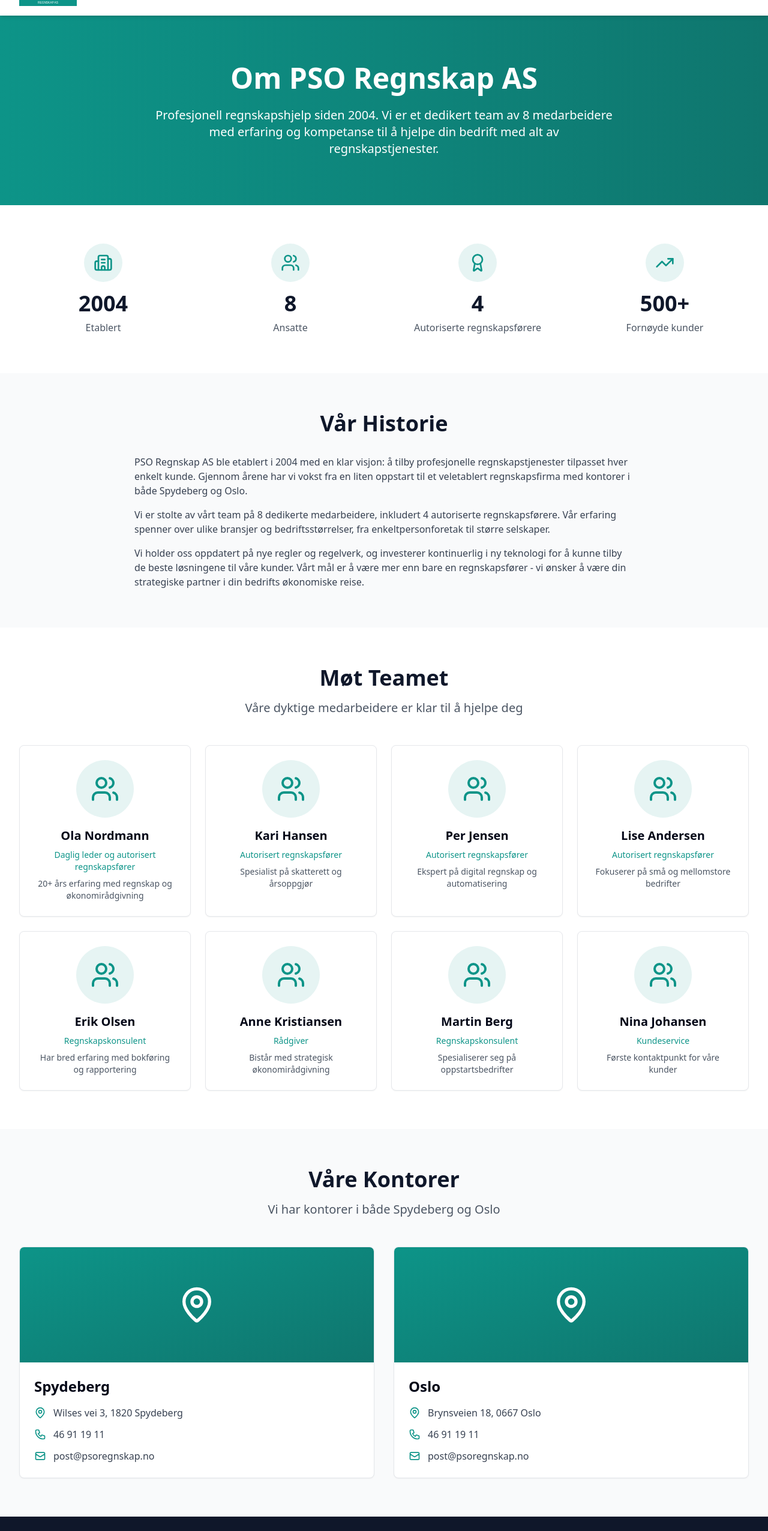
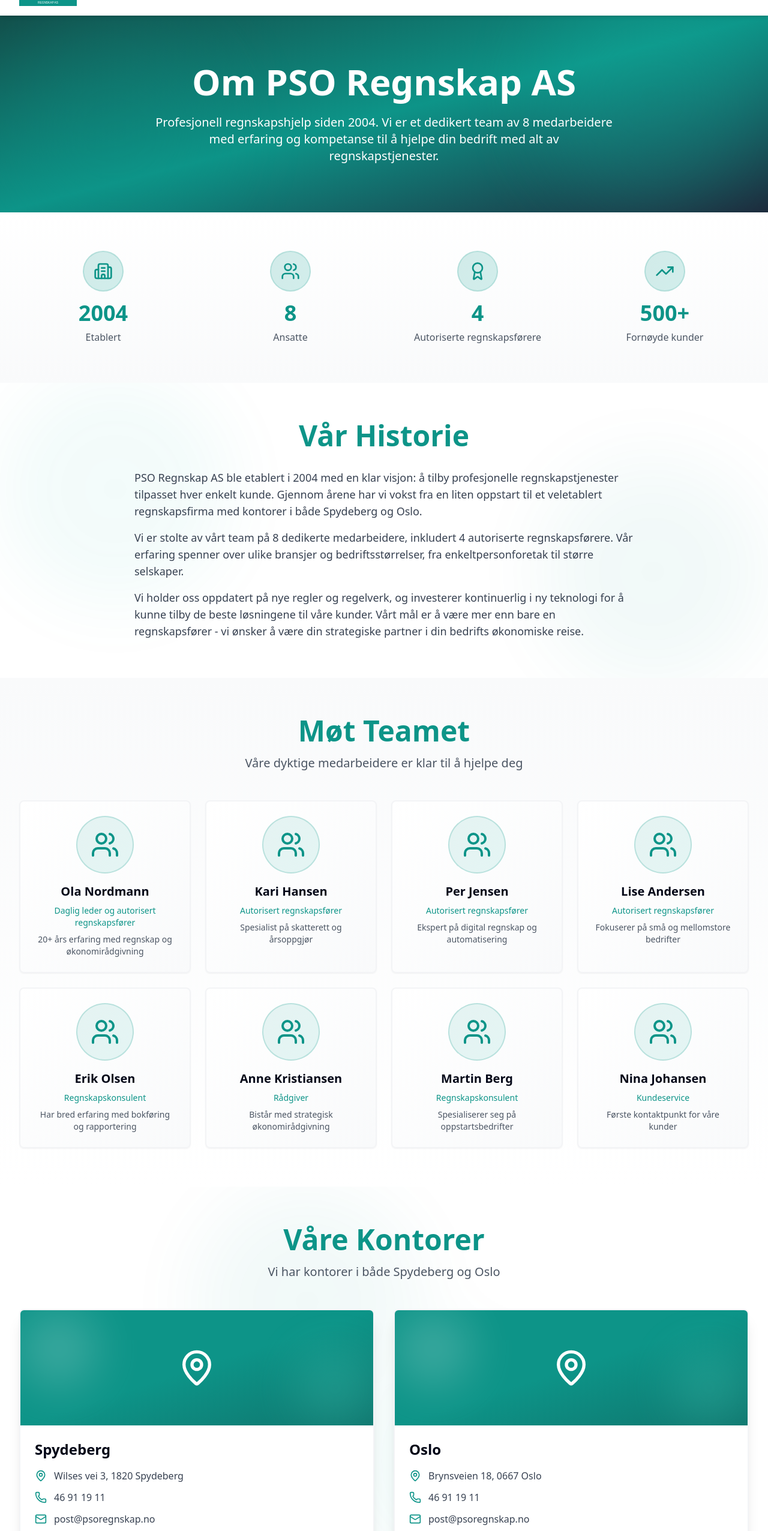
Before and after one commit to janjabro30/PSO, a Next.js app: page /om-oss in a window 1280 px wide. Shown: the part 54-2606 px from the top of the page at 60% size. Built offline with nearby package versions, Linux system fonts and the light colour scheme.

Commit message:
Phase 8-9: Enhanced Services and About pages with animations
Co-authored-by: janjabro30 <88195913+janjabro30@users.noreply.github.com>

```diff
--- a/app/om-oss/page.tsx
+++ b/app/om-oss/page.tsx
@@ -1,5 +1,8 @@
+"use client"
+
 import { Card, CardContent } from "@/components/ui/card"
-import { Building2, Users, Award, TrendingUp, MapPin } from "lucide-react"
+import { Building2, Users, Award, TrendingUp, MapPin, Mail, Phone } from "lucide-react"
+import { motion } from "framer-motion"
 
 const stats = [
   {
@@ -86,32 +89,66 @@ export default function OmOssPage() {
   return (
     <div className="min-h-screen">
       {/* Hero Section */}
-      <section className="bg-gradient-to-r from-primary to-primary-dark text-white py-20">
-        <div className="max-w-7xl mx-auto px-4 sm:px-6 lg:px-8 text-center">
-          <h1 className="text-5xl font-bold mb-6">Om PSO Regnskap AS</h1>
-          <p className="text-xl max-w-3xl mx-auto">
+      <section className="bg-gradient-to-br from-teal-900 via-primary to-slate-800 text-white py-20 relative overflow-hidden">
+        <div className="absolute inset-0 opacity-20">
+          <div className="absolute top-0 left-0 w-96 h-96 bg-primary rounded-full mix-blend-multiply filter blur-3xl animate-blob"></div>
+          <div className="absolute bottom-0 right-0 w-96 h-96 bg-teal-500 rounded-full mix-blend-multiply filter blur-3xl animate-blob animation-delay-2000"></div>
+        </div>
+        <div className="relative z-10 max-w-7xl mx-auto px-4 sm:px-6 lg:px-8 text-center">
+          <motion.h1
+            initial={{ opacity: 0, y: 20 }}
+            animate={{ opacity: 1, y: 0 }}
+            className="text-5xl md:text-6xl font-bold mb-6"
+          >
+            Om PSO Regnskap AS
+          </motion.h1>
+          <motion.p
+            initial={{ opacity: 0, y: 20 }}
+            animate={{ opacity: 1, y: 0 }}
+            transition={{ delay: 0.2 }}
+            className="text-xl max-w-3xl mx-auto"
+          >
             Profesjonell regnskapshjelp siden 2004. Vi er et dedikert team av 8 medarbeidere
             med erfaring og kompetanse til å hjelpe din bedrift med alt av regnskapstjenester.
-          </p>
+          </motion.p>
         </div>
       </section>
 
       {/* Stats Section */}
-      <section className="py-16 bg-white">
+      <section className="py-16 bg-gradient-to-b from-white to-gray-50">
         <div className="max-w-7xl mx-auto px-4 sm:px-6 lg:px-8">
           <div className="grid grid-cols-2 md:grid-cols-4 gap-8">
             {stats.map((stat, index) => {
               const Icon = stat.icon
               return (
-                <div key={index} className="text-center">
-                  <div className="flex justify-center mb-4">
-                    <div className="p-4 bg-primary/10 rounded-full">
+                <motion.div
+                  key={index}
+                  initial={{ opacity: 0, y: 30 }}
+                  whileInView={{ opacity: 1, y: 0 }}
+                  viewport={{ once: true }}
+                  transition={{ delay: index * 0.1 }}
+                  whileHover={{ y: -5 }}
+                  className="text-center"
+                >
+                  <motion.div
+                    className="flex justify-center mb-4"
+                    whileHover={{ scale: 1.1, rotate: 5 }}
+                    transition={{ type: "spring", stiffness: 300 }}
+                  >
+                    <div className="relative p-4 bg-gradient-to-br from-primary/10 to-teal-500/10 rounded-full border-2 border-primary/20">
                       <Icon className="w-8 h-8 text-primary" />
+                      <motion.div
+                        className="absolute inset-0 rounded-full bg-primary/20"
+                        animate={{ scale: [1, 1.2, 1], opacity: [0.5, 0, 0.5] }}
+                        transition={{ duration: 2, repeat: Infinity }}
+                      />
                     </div>
+                  </motion.div>
+                  <div className="text-4xl font-bold bg-gradient-to-r from-primary to-teal-600 bg-clip-text text-transparent mb-2">
+                    {stat.value}
                   </div>
-                  <div className="text-4xl font-bold text-dark mb-2">{stat.value}</div>
-                  <div className="text-gray-600">{stat.label}</div>
-                </div>
+                  <div className="text-gray-600 font-medium">{stat.label}</div>
+                </motion.div>
               )
             })}
           </div>
@@ -119,67 +156,150 @@ export default function OmOssPage() {
       </section>
 
       {/* Story Section */}
-      <section className="py-16 bg-gray-50">
-        <div className="max-w-4xl mx-auto px-4 sm:px-6 lg:px-8">
-          <h2 className="text-4xl font-bold text-center mb-8">Vår Historie</h2>
+      <section className="py-16 bg-white relative overflow-hidden">
+        <div className="absolute inset-0 opacity-5">
+          <div className="absolute top-1/4 right-0 w-96 h-96 bg-primary rounded-full blur-3xl" />
+          <div className="absolute bottom-1/4 left-0 w-96 h-96 bg-teal-500 rounded-full blur-3xl" />
+        </div>
+        <div className="relative z-10 max-w-4xl mx-auto px-4 sm:px-6 lg:px-8">
+          <motion.h2
+            initial={{ opacity: 0, y: 20 }}
+            whileInView={{ opacity: 1, y: 0 }}
+            viewport={{ once: true }}
+            className="text-4xl md:text-5xl font-bold text-center mb-8 bg-gradient-to-r from-primary to-teal-600 bg-clip-text text-transparent"
+          >
+            Vår Historie
+          </motion.h2>
           <div className="prose prose-lg max-w-none">
-            <p className="text-gray-700 mb-4">
+            <motion.p
+              initial={{ opacity: 0, y: 20 }}
+              whileInView={{ opacity: 1, y: 0 }}
+              viewport={{ once: true }}
+              className="text-gray-700 mb-4 text-lg"
+            >
               PSO Regnskap AS ble etablert i 2004 med en klar visjon: å tilby profesjonelle
               regnskapstjenester tilpasset hver enkelt kunde. Gjennom årene har vi vokst fra
               en liten oppstart til et veletablert regnskapsfirma med kontorer i både Spydeberg
               og Oslo.
-            </p>
-            <p className="text-gray-700 mb-4">
+            </motion.p>
+            <motion.p
+              initial={{ opacity: 0, y: 20 }}
+              whileInView={{ opacity: 1, y: 0 }}
+              viewport={{ once: true }}
+              transition={{ delay: 0.2 }}
+              className="text-gray-700 mb-4 text-lg"
+            >
               Vi er stolte av vårt team på 8 dedikerte medarbeidere, inkludert 4 autoriserte
               regnskapsførere. Vår erfaring spenner over ulike bransjer og bedriftsstørrelser,
               fra enkeltpersonforetak til større selskaper.
-            </p>
-            <p className="text-gray-700">
+            </motion.p>
+            <motion.p
+              initial={{ opacity: 0, y: 20 }}
+              whileInView={{ opacity: 1, y: 0 }}
+              viewport={{ once: true }}
+              transition={{ delay: 0.4 }}
+              className="text-gray-700 text-lg"
+            >
               Vi holder oss oppdatert på nye regler og regelverk, og investerer kontinuerlig i
               ny teknologi for å kunne tilby de beste løsningene til våre kunder. Vårt mål er
               å være mer enn bare en regnskapsfører - vi ønsker å være din strategiske partner
               i din bedrifts økonomiske reise.
-            </p>
+            </motion.p>
           </div>
         </div>
       </section>
 
       {/* Team Section */}
-      <section className="py-16 bg-white">
+      <section className="py-16 bg-gradient-to-b from-gray-50 to-white">
         <div className="max-w-7xl mx-auto px-4 sm:px-6 lg:px-8">
-          <h2 className="text-4xl font-bold text-center mb-4">Møt Teamet</h2>
-          <p className="text-xl text-gray-600 text-center mb-12">
+          <motion.h2
+            initial={{ opacity: 0, y: 20 }}
+            whileInView={{ opacity: 1, y: 0 }}
+            viewport={{ once: true }}
+            className="text-4xl md:text-5xl font-bold text-center mb-4 bg-gradient-to-r from-primary to-teal-600 bg-clip-text text-transparent"
+          >
+            Møt Teamet
+          </motion.h2>
+          <motion.p
+            initial={{ opacity: 0, y: 20 }}
+            whileInView={{ opacity: 1, y: 0 }}
+            viewport={{ once: true }}
+            transition={{ delay: 0.2 }}
+            className="text-xl text-gray-600 text-center mb-12"
+          >
             Våre dyktige medarbeidere er klar til å hjelpe deg
-          </p>
+          </motion.p>
           <div className="grid grid-cols-1 md:grid-cols-2 lg:grid-cols-4 gap-6">
             {team.map((member, index) => (
-              <Card key={index} className="hover:shadow-lg transition-shadow">
+              <motion.div
+                key={index}
+                initial={{ opacity: 0, y: 30 }}
+                whileInView={{ opacity: 1, y: 0 }}
+                viewport={{ once: true }}
+                transition={{ delay: index * 0.05 }}
+                whileHover={{ y: -10, scale: 1.02 }}
+              >
+                <Card className="hover:shadow-2xl transition-all duration-300 h-full bg-gradient-to-br from-white to-gray-50 border-2 border-gray-100">
                   <CardContent className="p-6">
-                  <div className="w-24 h-24 bg-primary/10 rounded-full mx-auto mb-4 flex items-center justify-center">
+                    <motion.div
+                      whileHover={{ scale: 1.1, rotate: 5 }}
+                      transition={{ type: "spring", stiffness: 300 }}
+                      className="w-24 h-24 bg-gradient-to-br from-primary/10 to-teal-500/10 rounded-full mx-auto mb-4 flex items-center justify-center border-2 border-primary/20"
+                    >
                       <Users className="w-12 h-12 text-primary" />
-                  </div>
+                    </motion.div>
                     <h3 className="text-xl font-semibold text-center mb-2">{member.name}</h3>
-                  <p className="text-primary text-sm text-center mb-2">{member.role}</p>
+                    <p className="text-primary text-sm text-center mb-2 font-medium">{member.role}</p>
                     <p className="text-gray-600 text-sm text-center">{member.description}</p>
                   </CardContent>
                 </Card>
+              </motion.div>
             ))}
           </div>
         </div>
       </section>
 
       {/* Offices Section */}
-      <section className="py-16 bg-gray-50">
-        <div className="max-w-7xl mx-auto px-4 sm:px-6 lg:px-8">
-          <h2 className="text-4xl font-bold text-center mb-4">Våre Kontorer</h2>
-          <p className="text-xl text-gray-600 text-center mb-12">
+      <section className="py-16 bg-white relative overflow-hidden">
+        <div className="absolute inset-0 opacity-5">
+          <div className="absolute top-0 left-1/4 w-96 h-96 bg-primary rounded-full blur-3xl" />
+          <div className="absolute bottom-0 right-1/4 w-96 h-96 bg-teal-500 rounded-full blur-3xl" />
+        </div>
+        <div className="relative z-10 max-w-7xl mx-auto px-4 sm:px-6 lg:px-8">
+          <motion.h2
+            initial={{ opacity: 0, y: 20 }}
+            whileInView={{ opacity: 1, y: 0 }}
+            viewport={{ once: true }}
+            className="text-4xl md:text-5xl font-bold text-center mb-4 bg-gradient-to-r from-primary to-teal-600 bg-clip-text text-transparent"
+          >
+            Våre Kontorer
+          </motion.h2>
+          <motion.p
+            initial={{ opacity: 0, y: 20 }}
+            whileInView={{ opacity: 1, y: 0 }}
+            viewport={{ once: true }}
+            transition={{ delay: 0.2 }}
+            className="text-xl text-gray-600 text-center mb-12"
+          >
             Vi har kontorer i både Spydeberg og Oslo
-          </p>
+          </motion.p>
           <div className="grid grid-cols-1 md:grid-cols-2 gap-8">
             {offices.map((office, index) => (
-              <Card key={index} className="overflow-hidden">
-                <div className="h-48 bg-gradient-to-br from-primary to-primary-dark flex items-center justify-center">
-                  <MapPin className="w-16 h-16 text-white" />
+              <motion.div
+                key={index}
+                initial={{ opacity: 0, y: 30 }}
+                whileInView={{ opacity: 1, y: 0 }}
+                viewport={{ once: true }}
+                transition={{ delay: index * 0.2 }}
+                whileHover={{ y: -5, scale: 1.02 }}
+              >
+                <Card className="overflow-hidden shadow-xl hover:shadow-2xl transition-all duration-300 border-2 border-gray-100">
+                  <div className="h-48 bg-gradient-to-br from-primary via-teal-600 to-primary-dark flex items-center justify-center relative overflow-hidden">
+                    <div className="absolute inset-0 opacity-20">
+                      <div className="absolute top-0 left-0 w-32 h-32 bg-white rounded-full blur-2xl animate-blob" />
+                      <div className="absolute bottom-0 right-0 w-32 h-32 bg-teal-300 rounded-full blur-2xl animate-blob animation-delay-2000" />
+                    </div>
+                    <MapPin className="relative z-10 w-16 h-16 text-white" />
                   </div>
                   <CardContent className="p-6">
                     <h3 className="text-2xl font-bold mb-4">{office.name}</h3>
@@ -189,24 +309,21 @@ export default function OmOssPage() {
                         <p className="text-gray-700">{office.address}</p>
                       </div>
                       <div className="flex items-center gap-3">
-                      <svg className="w-5 h-5 text-primary" fill="none" stroke="currentColor" viewBox="0 0 24 24">
-                        <path strokeLinecap="round" strokeLinejoin="round" strokeWidth={2} d="M3 5a2 2 0 012-2h3.28a1 1 0 01.948.684l1.498 4.493a1 1 0 01-.502 1.21l-2.257 1.13a11.042 11.042 0 005.516 5.516l1.13-2.257a1 1 0 011.21-.502l4.493 1.498a1 1 0 01.684.949V19a2 2 0 01-2 2h-1C9.716 21 3 14.284 3 6V5z" />
-                      </svg>
-                      <a href={`tel:${office.phone.replace(/\s/g, '')}`} className="text-gray-700 hover:text-primary">
+                        <Phone className="w-5 h-5 text-primary flex-shrink-0" />
+                        <a href={`tel:${office.phone.replace(/\s/g, '')}`} className="text-gray-700 hover:text-primary transition-colors">
                           {office.phone}
                         </a>
                       </div>
                       <div className="flex items-center gap-3">
-                      <svg className="w-5 h-5 text-primary" fill="none" stroke="currentColor" viewBox="0 0 24 24">
-                        <path strokeLinecap="round" strokeLinejoin="round" strokeWidth={2} d="M3 8l7.89 5.26a2 2 0 002.22 0L21 8M5 19h14a2 2 0 002-2V7a2 2 0 00-2-2H5a2 2 0 00-2 2v10a2 2 0 002 2z" />
-                      </svg>
-                      <a href={`mailto:${office.email}`} className="text-gray-700 hover:text-primary">
+                        <Mail className="w-5 h-5 text-primary flex-shrink-0" />
+                        <a href={`mailto:${office.email}`} className="text-gray-700 hover:text-primary transition-colors">
                           {office.email}
                         </a>
                       </div>
                     </div>
                   </CardContent>
                 </Card>
+              </motion.div>
             ))}
           </div>
         </div>
```
Also changed, not shown: app/tjenester/page.tsx (+78 -21 lines). Lines whose indentation alone changed are shown as unchanged.
